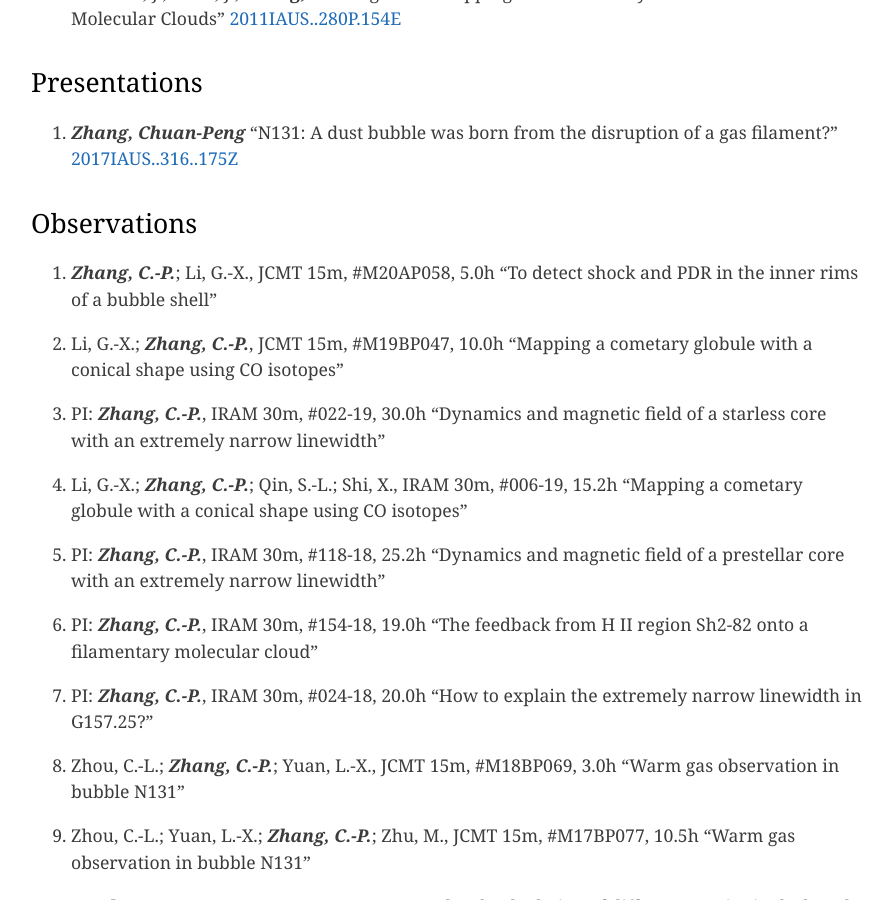
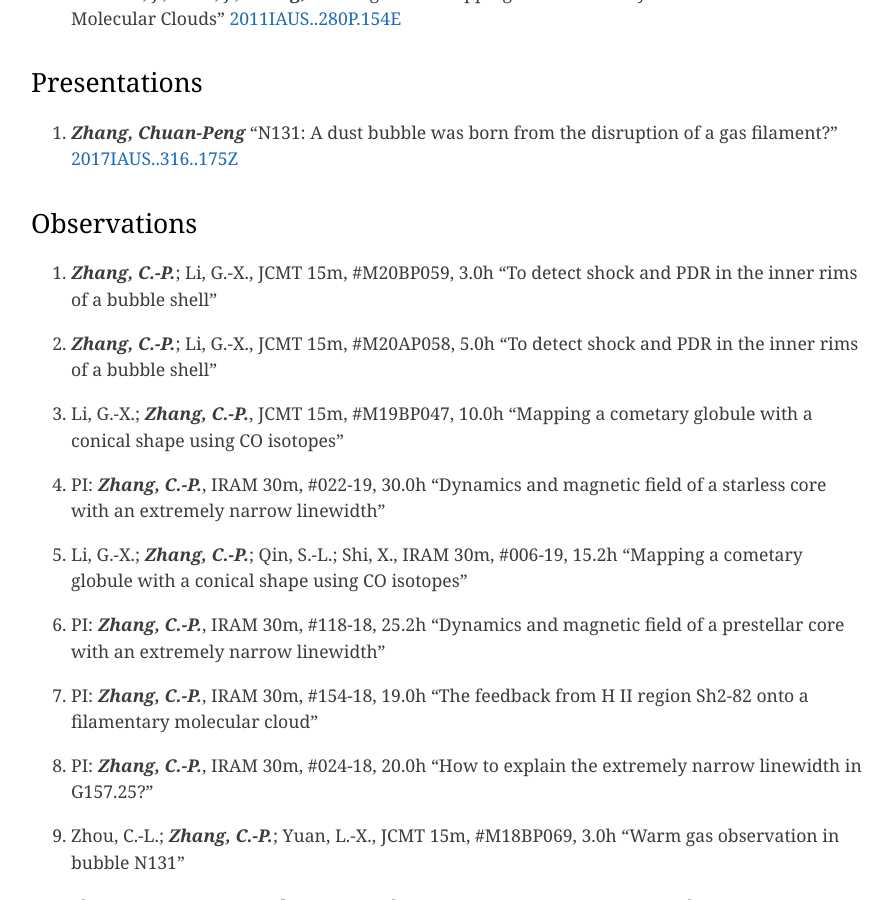
Before and after one commit to zcp521/zcp521.github.io, a Jekyll site: the page built from pub.md, in a window 1280 px wide and 900 px high, scrolled down 4257 px. Shown: the whole window, without its empty margins (193-1086 px from the left). Built offline with Jekyll 4.4.1, drawn with Linux system fonts in a browser that asks for light colours.

Commit message:
Update pub.md

```diff
--- a/pub.md
+++ b/pub.md
@@ -204,6 +204,9 @@
 
 ## Observations
 
+21. ***Zhang, C.-P.***; Li, G.-X., JCMT 15m, #M20BP059, 3.0h
+	"To detect shock and PDR in the inner rims of a bubble shell"
+
 20. ***Zhang, C.-P.***; Li, G.-X., JCMT 15m, #M20AP058, 5.0h
 	"To detect shock and PDR in the inner rims of a bubble shell"
 
```
